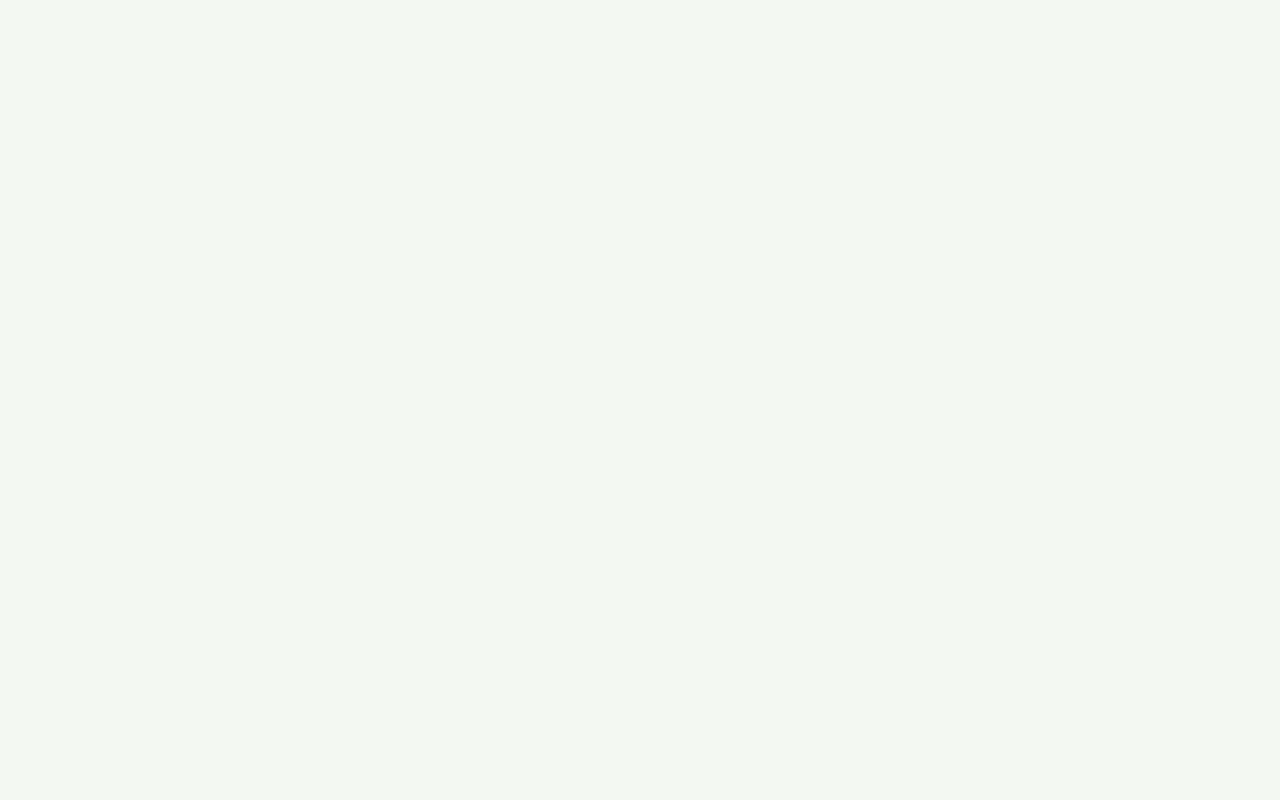
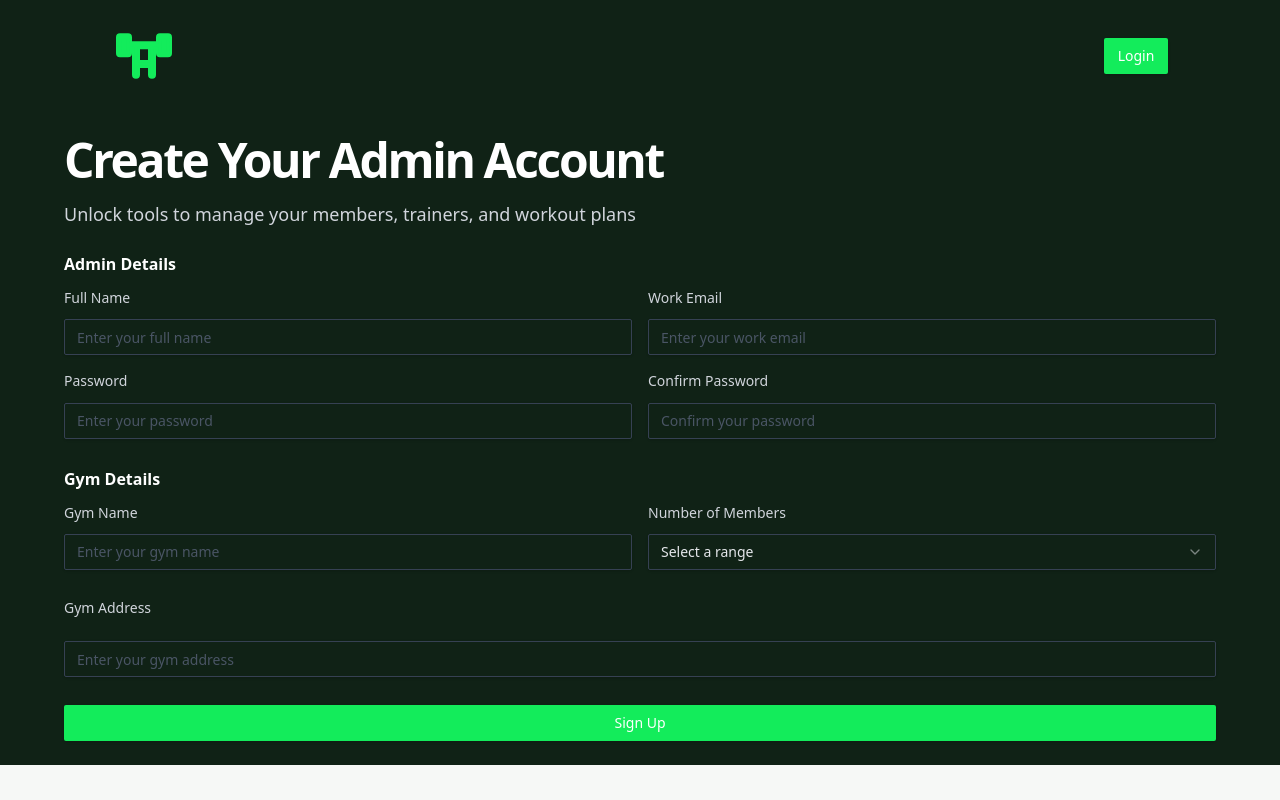
Before and after one commit to Gopi2301/gymbro-frontend, a React (Vite) app: page /coach/sign-up in a window 1280 px wide. Before the commit this address had no page. Built offline with nearby package versions, Linux system fonts and the light colour scheme.

Commit message:
feat: Refactor admin signup to coach signup, add form validations, and persist user role on login.

```diff
--- a/package.json
+++ b/package.json
@@ -38,6 +38,7 @@
     "@types/react-dom": "^19.2.2",
     "@vitejs/plugin-react": "^5.1.0",
     "eslint": "^9.39.1",
+    "eslint-plugin-perfectionist": "^4.15.1",
     "eslint-plugin-react-hooks": "^7.0.1",
     "eslint-plugin-react-refresh": "^0.4.24",
     "globals": "^16.5.0",
--- a/src/App.tsx
+++ b/src/App.tsx
@@ -4,7 +4,7 @@ import Home from './pages/Home';
 import { Counter } from './features/counter/Counter';
 import SignUp from './pages/Signup';
 import Signin from './pages/Signin';
-import AdminSignup from './pages/admin/Signup';
+import CoachSignup from './pages/coach/Signup';
 
 function App() {
   return (
@@ -13,7 +13,7 @@ function App() {
       <Route path="/sign-up" element={<SignUp />} />
       <Route path="/counter" element={<Counter />} />
       <Route path="/sign-in" element={<Signin />} />
-      <Route path="/admin/sign-up" element={<AdminSignup />} />
+      <Route path="/coach/sign-up" element={<CoachSignup />} />
     </Routes>
 
   );
--- a/src/components/authforms/AuthForms.tsx
+++ b/src/components/authforms/AuthForms.tsx
@@ -118,18 +118,20 @@ const AuthForm = ({ title }: { title: string }) => {
       );
 
       const data = await response.json();
-      console.log(data.data.session);
-      if (!response.ok) {
-        throw new Error(data.message || "Invalid email or password");
+      console.log("signin",data.message);
+      if (response.status === 401) {
+        setError(data.message || "Invalid email or password");
+        return;
       }
 
       // Store the access token
       const user = data.data.user;
       const access_token = data.data.session.access_token;
       const refresh_token = data.data.session.refresh_token;
+      const role = data.data.user.role;
       // Set the token in localStorage or cookies
       // localStorage.setItem('access_token', access_token);
-      console.log(access_token, refresh_token);
+      console.log(access_token, refresh_token, role);
       // Update Redux store with user data
       dispatch(
         login({
@@ -137,7 +139,7 @@ const AuthForm = ({ title }: { title: string }) => {
           email: user.email,
           fullName: user.name,
           token: access_token,
-          role: user.role,
+          role: role,
           refreshToken: refresh_token,
         })
       );
--- a/src/features/auth/authSlice.ts
+++ b/src/features/auth/authSlice.ts
@@ -43,6 +43,8 @@ const authSlice = createSlice({
             // store tokens in localStorage
             localStorage.setItem("access_token", action.payload.token);
             localStorage.setItem("refresh_token", action.payload.refreshToken);
+            localStorage.setItem("role", action.payload.role);
+
         },
         logout: (state) => {
             state.isAuthenticated = false;
--- a/src/pages/admin/Signup.tsx
+++ b/src/pages/coach/Signup.tsx
@@ -1,5 +1,5 @@
 import { Button } from "@/components/ui/button";
-import {useForm, type FieldErrors, Controller} from "react-hook-form";
+import {useForm, Controller} from "react-hook-form";
 import {
   Field,
   FieldError,
@@ -11,14 +11,14 @@ import {
 import { Input } from "@/components/ui/input";
 import { Select, SelectContent, SelectItem, SelectTrigger, SelectValue } from "@/components/ui/select";
 import { useNavigate } from "react-router-dom";
-import type { AdminSignupFormData } from "@/schemas/auth";
+import type { CoachSignupFormData } from "@/schemas/auth";
 import { zodResolver } from "@hookform/resolvers/zod";
-import { adminSignupSchema } from "@/schemas/auth";
+import { coachSignupSchema } from "@/schemas/auth";
 
-const AdminSignup = () => {
+const CoachSignup = () => {
   const navigate = useNavigate();
-  const form = useForm<AdminSignupFormData>({
-    resolver: zodResolver(adminSignupSchema),
+  const form = useForm<CoachSignupFormData>({
+    resolver: zodResolver(coachSignupSchema),
     defaultValues: {
       fullname: "",
       work_email: "",
@@ -29,8 +29,28 @@ const AdminSignup = () => {
       gym_address: "",
     }
   })
-  const onSubmit = (data: AdminSignupFormData) => {
-    console.log(data);
+  const onSubmit = async (data: CoachSignupFormData) => {
+    // call api to create coach
+    const response = await fetch(`${import.meta.env.VITE_API_URL}/auth/coach/signup`,{
+      method: "POST",
+      headers: {
+        "Content-Type": "application/json"
+      },
+      body: JSON.stringify({
+        gymAddress:data.gym_address,
+        gymName:data.gym_name,
+        members:data.members,
+        name:data.fullname,
+        password:data.password,
+        work_email:data.work_email,
+        role:"coach"
+      })
+    })
+    const result = await response.json();
+    console.log(result);
+    if(response.ok){
+      navigate("/sign-in");
+    }
   }
   return (
     <div className="bg-background-dark h-full w-full">
@@ -202,4 +222,4 @@ const AdminSignup = () => {
   );
 };
 
-export default AdminSignup;
+export default CoachSignup;
--- a/src/schemas/auth.ts
+++ b/src/schemas/auth.ts
@@ -14,7 +14,14 @@ export const signinSchema = z.object({
 export const signupSchema = z.object({
   fullname: z.string({
     message: "Full name is required"
-  }),
+  })
+  .min(4,{
+    message:"Full name must be at least 4 characters long"
+  })
+  .max(100,{
+    message:"Full name must be at most 100 characters long"
+  })
+  ,
   email: z.email({
     message: "Email is required"
   }),
@@ -31,9 +38,15 @@ export const signupSchema = z.object({
   message: "Passwords don't match",
   path: ["confirmPassword"]
 });
-export const adminSignupSchema = z.object({
+export const coachSignupSchema = z.object({
   fullname: z.string({
     message: "Full name is required"
+  })
+  .min(4,{
+    message:"Full name must be at least 4 characters long"
+  })
+  .max(100,{
+    message:"Full name must be at most 100 characters long"
   }),
   work_email: z.email({
     message: "Email is required"
@@ -47,11 +60,19 @@ export const adminSignupSchema = z.object({
   }).min(8, {
     message: "Confirm Password must be at least 8 characters long"
   }),
-  gym_name: z.string().min(1, {
+  gym_name: z.string()
+  .min(4, {
     message: "Gym name is required"
+  })
+  .max(100, {
+    message: "Gym name must be at most 100 characters long"
   }),
-  members: z.string().min(1, {
+  members: z.string()
+  .min(1, {
     message: "Members is required"
+  })
+  .max(100, {
+    message: "Members must be at most 100 characters long"
   }),
   gym_address: z.string().min(1, {
     message: "Gym address is required"
@@ -62,4 +83,4 @@ export const adminSignupSchema = z.object({
 });
 export type SigninFormData = z.infer<typeof signinSchema>;
 export type SignupFormData = z.infer<typeof signupSchema>;
-export type AdminSignupFormData = z.infer<typeof adminSignupSchema>;
+export type CoachSignupFormData = z.infer<typeof coachSignupSchema>;
```
Also changed, not shown: 2 other files (tests, documents, lock files or other folders).
